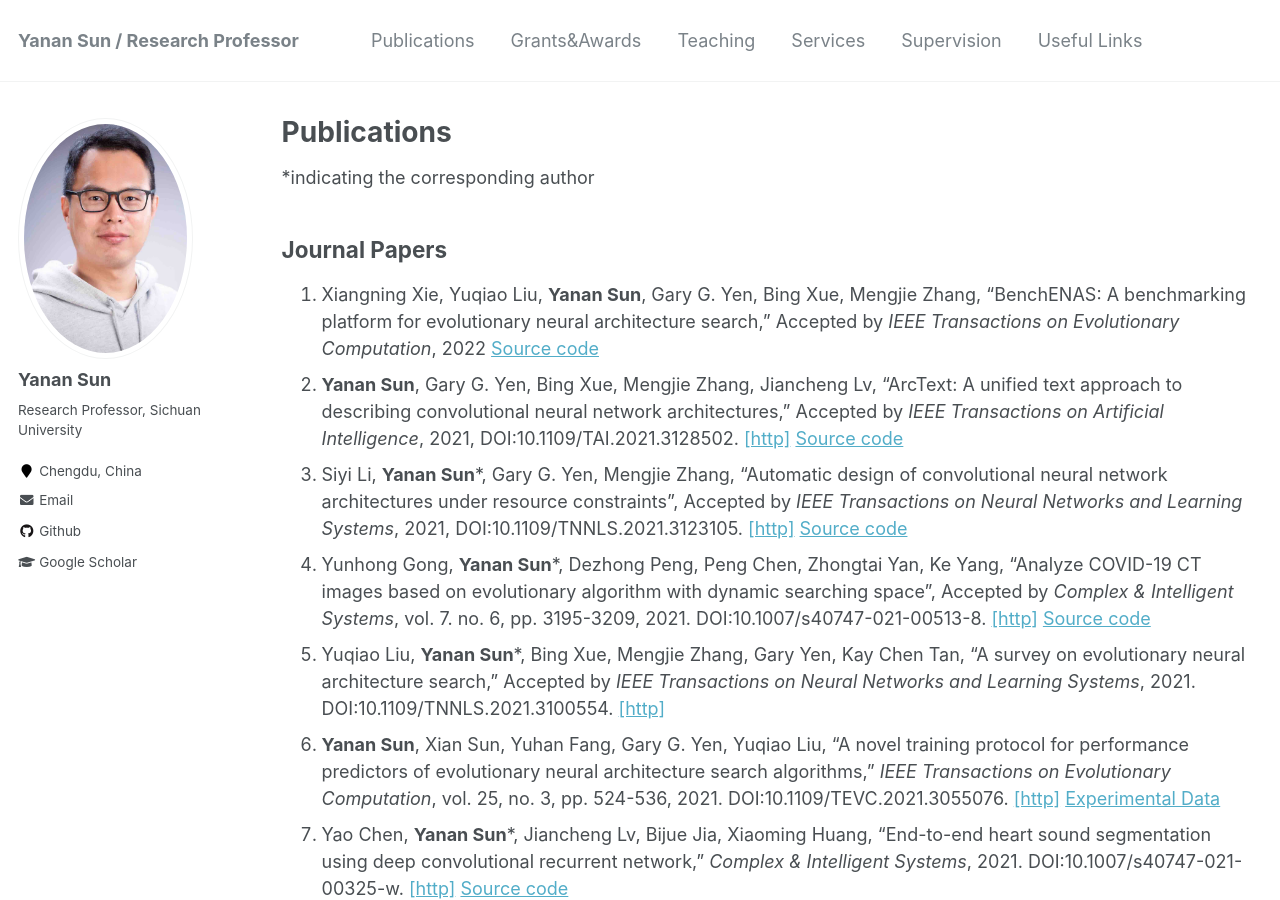
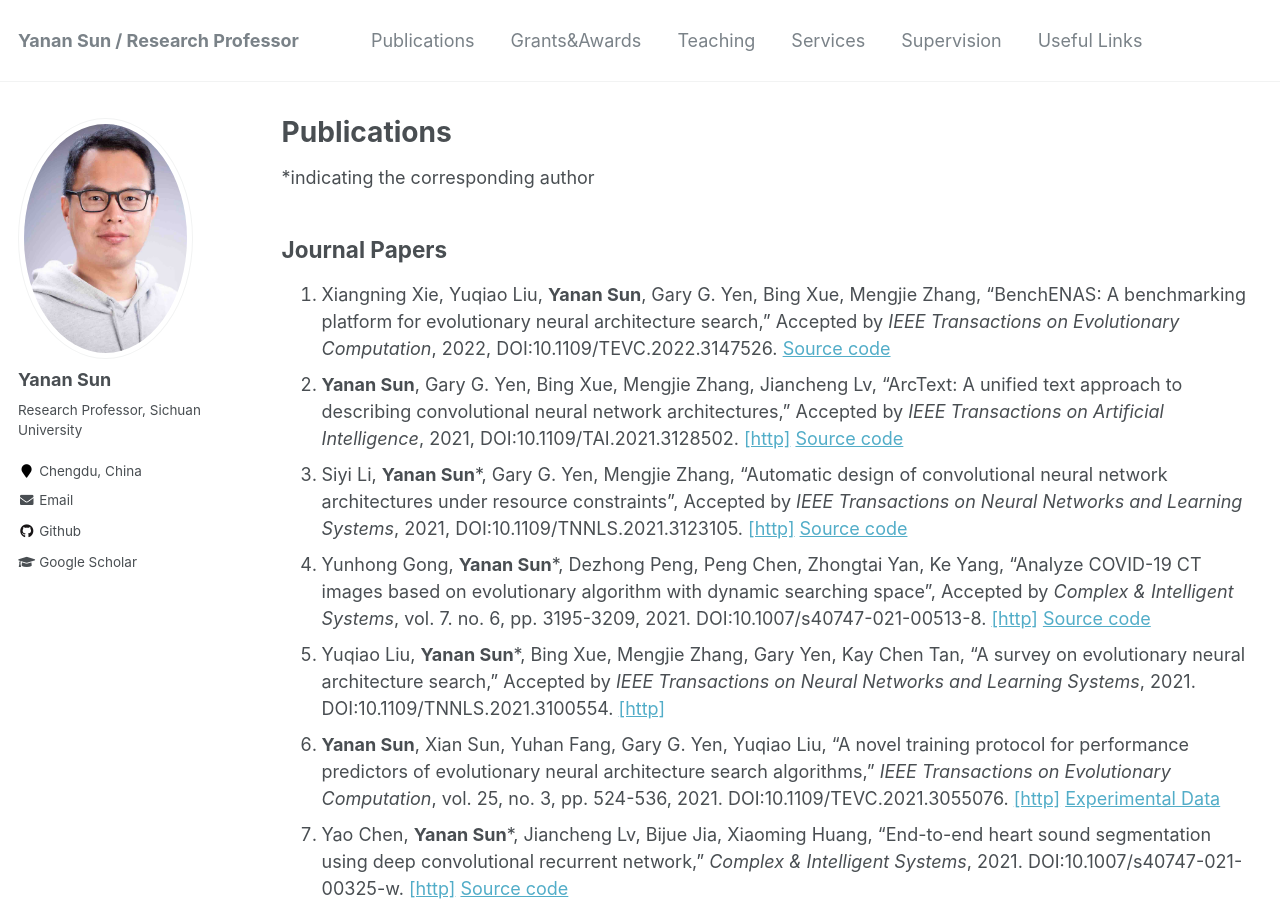
Before and after one commit to yn-sun/yn-sun.github.io, a Jekyll site: the page built from _pages/publications.md, in a window 1280 px wide and 900 px high. Built offline with Jekyll 4.4.1, drawn with Linux system fonts in a browser that asks for light colours; comment, search, counter and statistics services are not loaded.

Commit message:
Update publications.md

```diff
--- a/_pages/publications.md
+++ b/_pages/publications.md
@@ -7,7 +7,7 @@
 *indicating the corresponding author
 ## Journal Papers
 
-1. Xiangning Xie, Yuqiao Liu, **Yanan Sun**, Gary G. Yen, Bing Xue, Mengjie Zhang, "BenchENAS: A benchmarking platform for evolutionary neural architecture search," Accepted by <i>IEEE Transactions on Evolutionary Computation</i>, 2022 [Source code](https://benchenas.com/)
+1. Xiangning Xie, Yuqiao Liu, **Yanan Sun**, Gary G. Yen, Bing Xue, Mengjie Zhang, "BenchENAS: A benchmarking platform for evolutionary neural architecture search," Accepted by <i>IEEE Transactions on Evolutionary Computation</i>, 2022, DOI:10.1109/TEVC.2022.3147526. [Source code](https://benchenas.com/)
 2. **Yanan Sun**, Gary G. Yen, Bing Xue, Mengjie Zhang, Jiancheng Lv, "ArcText: A unified text approach to describing convolutional neural network architectures," Accepted by <i>IEEE Transactions on Artificial Intelligence</i>, 2021, DOI:10.1109/TAI.2021.3128502. [[http]](https://ieeexplore.ieee.org/document/9618852) [Source code](https://github.com/yn-sun/arctext)
 3. Siyi Li, **Yanan Sun***, Gary G. Yen, Mengjie Zhang, "Automatic design of convolutional neural network architectures under resource constraints", Accepted by <i>IEEE Transactions on Neural Networks and Learning Systems</i>, 2021, DOI:10.1109/TNNLS.2021.3123105. [[http]](https://ieeexplore.ieee.org/document/9609007) [Source code](https://github.com/LLLsy-0868/CH-CNN)
 4. Yunhong Gong, **Yanan Sun***, Dezhong Peng, Peng Chen, Zhongtai Yan, Ke Yang, "Analyze COVID-19 CT images based on evolutionary algorithm with dynamic searching space", Accepted by <i>Complex & Intelligent Systems</i>, vol. 7. no. 6, pp. 3195-3209, 2021. DOI:10.1007/s40747-021-00513-8. [[http]](https://link.springer.com/article/10.1007%2Fs40747-021-00513-8) [Source code](https://github.com/yh-gong/EAVLCOVID)
```
